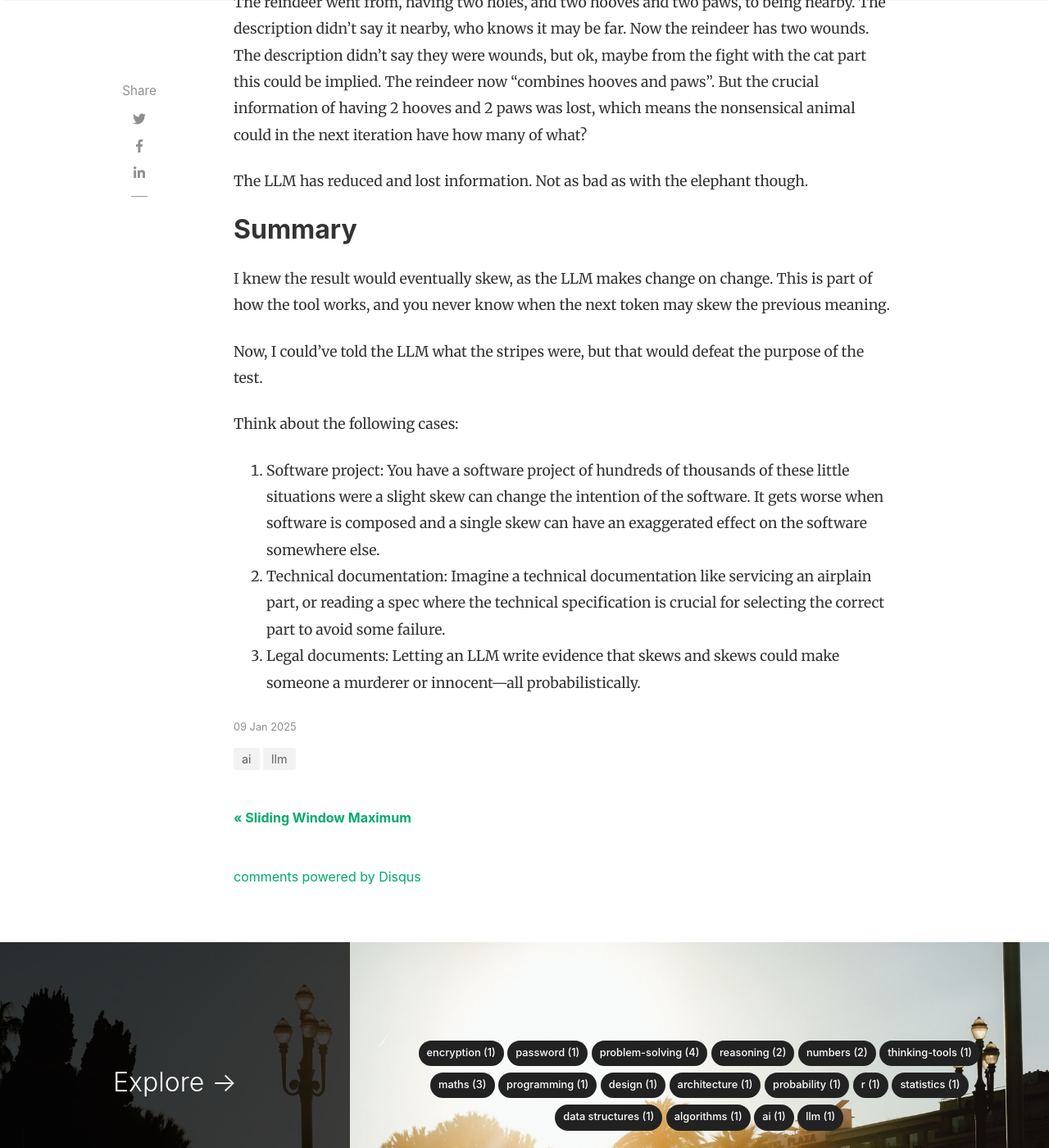
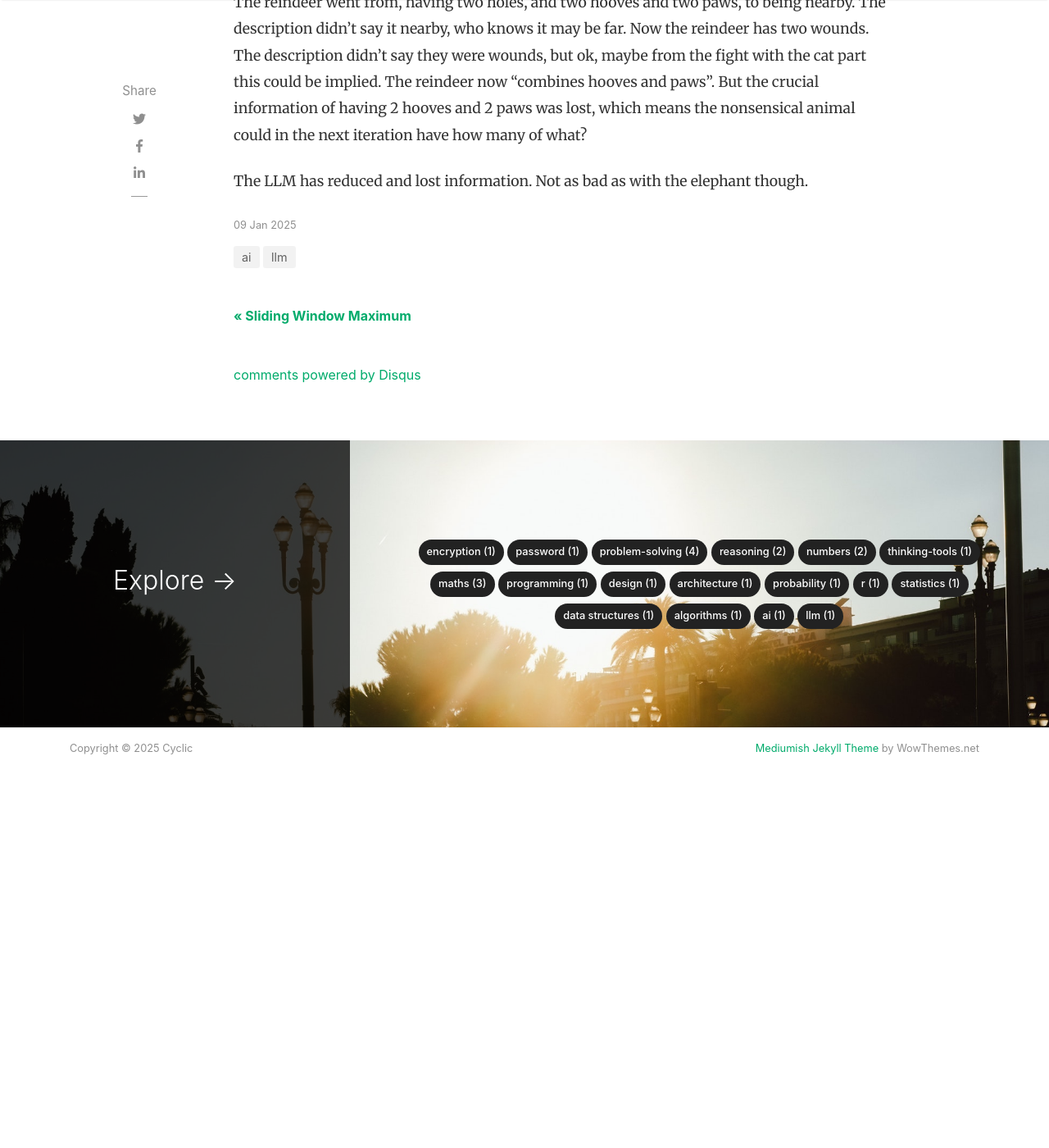
Before and after one commit to gerritjvv/blog, a Jekyll site: the page built from _posts/2025-01-09-LLM-Reasoning-Test.md, in a window 1280 px wide and 1400 px high, scrolled down 2946 px. Shown: the whole window at 82% size. Built offline with Jekyll 4.4.1, drawn with Linux system fonts in a browser that asks for light colours; nearby versions of some CDN libraries; comment, search, counter and statistics services are not loaded; after the commit the page ends 3943 px from its top, so only the background shows below that; some of the changed text lies outside the part shown.

Commit message:
update results and remove summary

```diff
--- a/_posts/2025-01-09-LLM-Reasoning-Test.md
+++ b/_posts/2025-01-09-LLM-Reasoning-Test.md
@@ -93,16 +93,3 @@ The fact is the original description said nothing about the color of the stripes
 The reindeer went from, having two holes, and two hooves and two paws, to being nearby. The description didn't say it nearby, who knows it may be far. Now the reindeer has two wounds. The description didn't say they were wounds, but ok, maybe from the fight with the cat part this could be implied. The reindeer now "combines hooves and paws". But the crucial information of having 2 hooves and 2 paws was lost, which means the nonsensical animal could in the next iteration have how many of what?
 
 The LLM has reduced and lost information. Not as bad as with the elephant though.
-
-
-## Summary
-
-I knew the result would eventually skew, as the LLM makes change on change. This is part of how the tool works, and you never know when the next token may skew the previous meaning.
-
-Now, I could've told the LLM what the stripes were, but that would defeat the purpose of the test.
-
-Think about the following cases:
-
- 1. Software project: You have a software project of hundreds of thousands of these little situations were a slight skew can change the intention of the software. It gets worse when software is composed and a single skew can have an exaggerated effect on the software somewhere else.
- 2. Technical documentation: Imagine a technical documentation like servicing an airplain part, or reading a spec where the technical specification is crucial for selecting the correct part to avoid some failure.
- 3. Legal documents: Letting an LLM write evidence that skews and skews could make someone a murderer or innocent—all probabilistically.
```
Also changed, not shown: other parts of _posts/2025-01-09-LLM-Reasoning-Test.md (+2 -2 lines).
